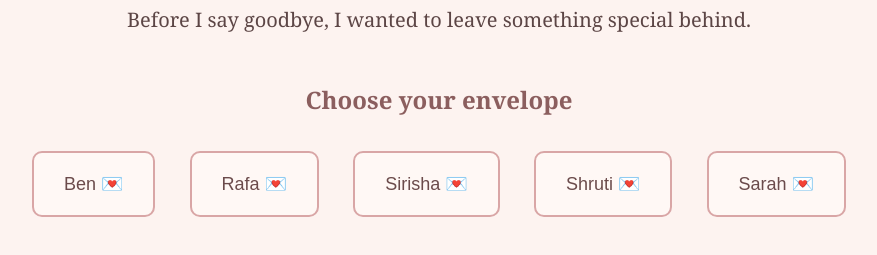
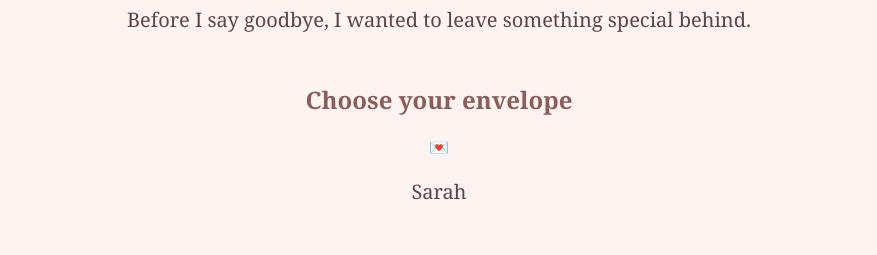
Before and after one commit to sreejanannapaneni12345/farewell-letters, a plain HTML site: page index.html in a window 1280 px wide. Shown: the part 159-414 px from the top of the page, without its empty margins (201-1078 px from the left). Drawn offline with Linux system fonts and the light colour scheme.

Commit message:
Update envelope selection to use styled container
Replaced button elements with a styled envelope container for Sarah.

```diff
--- a/index.html
+++ b/index.html
@@ -1,11 +1,11 @@
 <!DOCTYPE html>
 <html>
+
 <head>
     <title>A Little Something For You 💌</title>
 
     <link rel="stylesheet" href="style.css">
 </head>
-
 
 <body>
 
@@ -15,11 +15,19 @@
 
     <h2>Choose your envelope</h2>
 
-    <button>Ben 💌</button>
-    <button>Rafa 💌</button>
-    <button>Sirisha 💌</button>
-    <button>Shruti 💌</button>
-    <button>Sarah 💌</button>
+    <div class="envelope-container">
+
+        <div class="envelope">
+            <div class="flap"></div>
+            <div class="letter-preview">
+                💌
+            </div>
+        </div>
+
+        <p>Sarah</p>
+
+    </div>
 
 </body>
+
 </html>
```
